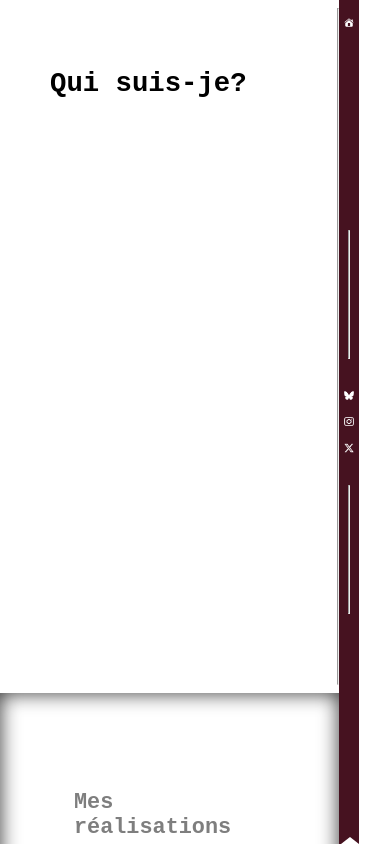
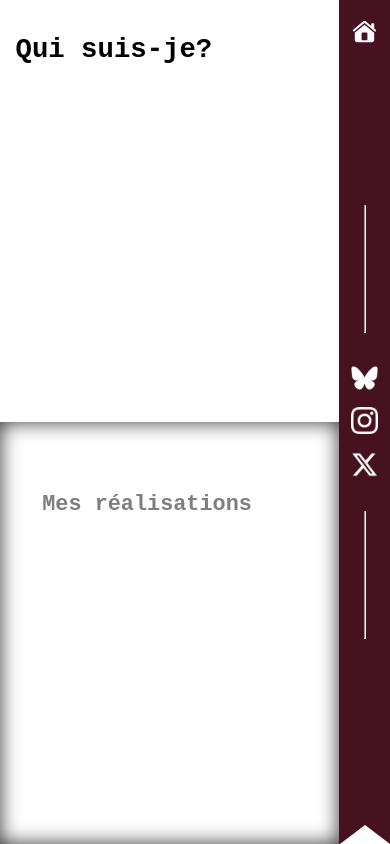
Before and after one commit to AnnaAnnakie/newPortfolio, an Angular app: page /accueil in a window 390 px wide. Before the commit this address led to /. Shown: the top 844 px of the page. Built offline with nearby package versions, Linux system fonts and the light colour scheme.

Commit message:
update: responsive; add: links

```diff
--- a/src/app/app.component.html
+++ b/src/app/app.component.html
@@ -1,4 +1,4 @@
 <body>
-    <app-accueil></app-accueil>
+    <router-outlet></router-outlet>
     <app-markbook></app-markbook>
 </body>
--- a/src/app/app.routes.ts
+++ b/src/app/app.routes.ts
@@ -1,3 +1,9 @@
 import { Routes } from '@angular/router';
+import {AppComponent} from "./app.component";
+import {MarkbookComponent} from "./compos/markbook/markbook.component";
+import {AccueilComponent} from "./compos/accueil/accueil.component";
 
-export const routes: Routes = [];
+export const routes: Routes = [
+    { path: '', redirectTo: '/accueil', pathMatch: 'full' },
+    { path: 'accueil', component: AccueilComponent },
+];
--- a/src/app/compos/accueil/accueil.component.html
+++ b/src/app/compos/accueil/accueil.component.html
@@ -2,7 +2,6 @@
     <div id="div1">
         <h1>Qui suis-je?</h1>
     </div>
-    <hr />
     <div id="div2">
         <h1>Mes réalisations</h1>
     </div>
--- a/src/app/compos/accueil/accueil.component.scss
+++ b/src/app/compos/accueil/accueil.component.scss
@@ -1,4 +1,3 @@
-
 .content {
   font-family: "Courier New", Courier, monospace;
   display: flex;
@@ -8,14 +7,9 @@
 }
 
 .content > div {
-  padding: 50px;
-  min-height: calc(100vh - 100px);
+  padding: 4vw;
+  min-height: calc(100vh - 8vw);
   display: flex;
-}
-
-.content > hr {
-  height: 80vh;
-  background-color: var(--Chocolate-cosmos);
 }
 
 h1 {
@@ -52,7 +46,7 @@ h1 {
     width: 87vw;
   }
   .content div {
-    min-height: calc(50vh - 100px);
+    min-height: calc(50vh - 8vw);
   }
   h1 {
     font-size: 7vw;
--- a/src/app/compos/markbook/markbook.component.html
+++ b/src/app/compos/markbook/markbook.component.html
@@ -1,10 +1,10 @@
 <aside id="links">
-    <img src="assets/home.svg" alt="" id="home" />
+    <a routerLink="/accueil"><img src="assets/home.svg" alt="home" id="home" /></a>
     <hr />
     <ul>
-        <li><img src="assets/bluesky.png" alt="" /></li>
-        <li><img src="assets/Insta.png" alt="" /></li>
-        <li><img src="assets/Twitter.png" alt="" /></li>
+        <li><a href="https://bsky.app/profile/annakiedraw.bsky.social" target="_blank"><img src="assets/bluesky.png" alt="" /></a></li>
+        <li><a href="https://www.instagram.com/annakie_draw" target="_blank"><img src="assets/Insta.png" alt="" /></a></li>
+        <li><a href="https://x.com/AnnakieDraw" target="_blank"><img src="assets/Twitter.png" alt="" /></a></li>
     </ul>
     <hr />
     <div id="triangle"></div>
--- a/src/app/compos/markbook/markbook.component.scss
+++ b/src/app/compos/markbook/markbook.component.scss
@@ -45,3 +45,21 @@ img {
   margin: auto;
   width: 2.5vw;
 }
+
+@media (orientation: portrait) {
+  #links {
+    width: 13vw;
+  }
+  #triangle {
+    border-left: 6.5vw solid transparent;
+    border-right: 6.5vw solid transparent;
+    border-bottom: 5vw solid white;
+  }
+  img{
+    width: 7vw;
+  }
+  #home{
+    width: 8vw;
+    right: 2.5vw;
+  }
+}
--- a/src/app/compos/markbook/markbook.component.ts
+++ b/src/app/compos/markbook/markbook.component.ts
@@ -1,8 +1,11 @@
 import { Component } from '@angular/core';
+import {RouterLink} from "@angular/router";
 
 @Component({
   selector: 'app-markbook',
-  imports: [],
+    imports: [
+        RouterLink
+    ],
   templateUrl: './markbook.component.html',
   styleUrl: './markbook.component.scss'
 })
--- a/src/index.html
+++ b/src/index.html
@@ -2,7 +2,7 @@
 <html lang="en">
 <head>
   <meta charset="utf-8">
-  <title>P</title>
+  <title>Portfolio</title>
   <base href="/">
   <meta name="viewport" content="width=device-width, initial-scale=1">
   <link rel="icon" type="image/x-icon" href="favicon.ico">
```
